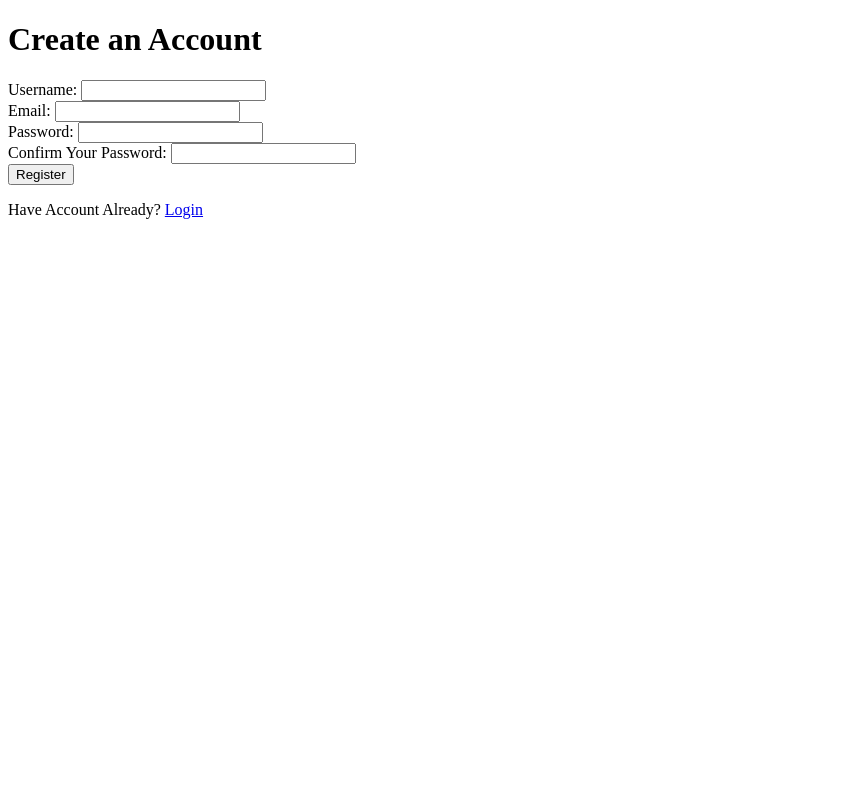
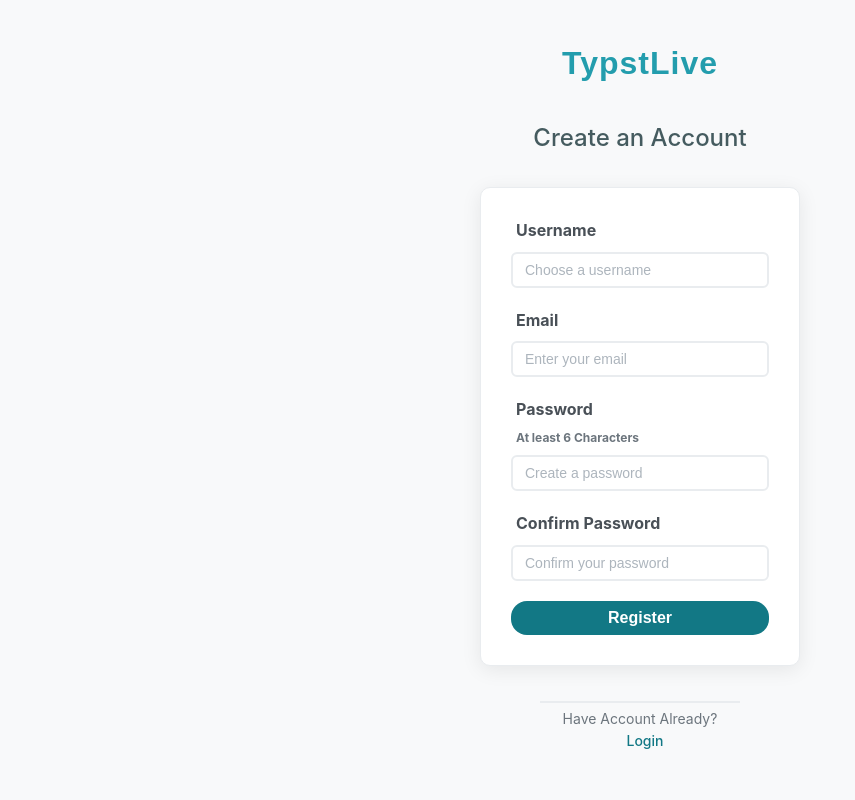
Before and after one commit to right-or-not/TypstLive, a Flask app: page /auth/register in a window 1280 px wide. Shown: the whole page, without its empty margins (0-855 px from the left). Run offline with Flask 3, Linux system fonts and the light colour scheme; parts of the project's set-up code (start-up, migrations or seed data) failed here and were passed over.

Commit message:
add templates/auth/base.html and finish HTML files login & register

```diff
--- /dev/null
+++ b/app/static/css/auth.css
@@ -0,0 +1,275 @@
+/* app/static/css/auth.css */
+
+/* global style init */
+* {
+    margin: 0;
+    padding: 0;
+    box-sizing: border-box;
+}
+
+/* body of auth */
+body {
+    font-family: -apple-system, BlinkMacSystemFont, 'Segoe UI', Roboto, 'Helvetica Neue', Arial, sans-serif;
+    line-height: 1.6;
+    color: #333;
+    background-color: #f8f9fa;
+    padding: 20px;
+    min-height: 100vh;
+    display: flex;
+    flex-direction: column;
+    align-items: center;
+    justify-content: center;
+}
+
+/* auth container */
+.auth-container {
+    width: 100%;
+    max-width: 400px;
+    margin: 0 auto;
+}
+
+/* header */
+.auth-header {
+    text-align: center;
+    margin-bottom: 30px;
+}
+
+.auth-logo {
+    margin: 10px auto;
+    font-size: 32px;
+    font-weight: 900;
+    font-family: sans-serif;
+    color: #239DAD;
+    letter-spacing: 1px;
+}
+
+.auth-title {
+    margin: 30px auto;
+    font-size: 24px;
+    color: #324b4f;
+    font-weight: 500;
+    opacity: 0.9;
+}
+
+/* body: form */
+.auth-form-box {
+    background: white;
+    border-radius: 10px;
+    padding: 30px;
+    box-shadow: 0 4px 20px rgba(0, 0, 0, 0.08);
+    border: 1px solid #e9ecef;
+    margin: 0 auto;
+    max-width: 320px;
+}
+
+/* form groups style */
+.form-group {
+    margin-bottom: 20px;
+}
+
+.form-group label {
+    display: block;
+    margin-left: 5px;
+    margin-bottom: 8px;
+    font-weight: bold;
+    color: #495057;
+    font-size: 16px;
+}
+
+.form-control {
+    width: 100%;
+    padding: 8px 12px;
+    border: 2px solid #e9ecef;
+    border-radius: 6px;
+    font-size: 14px;
+    transition: all 0.3s ease;
+    background-color: #fff;
+}
+
+.form-control:focus {
+    outline: none;
+    border-color: #3498db;
+    box-shadow: 0 0 0 3px rgba(52, 152, 219, 0.1);
+}
+
+.form-control::placeholder {
+    color: #adb5bd;
+}
+
+/* check box */
+.checkbox-group {
+    display: flex;
+    align-items: center;
+    justify-content: center;
+    margin: 30px 0 20px;
+}
+
+
+.checkbox-group input[type="checkbox"] {
+    margin-right: 10px;
+    width: 18px;
+    height: 18px;
+    cursor: pointer;
+}
+
+.checkbox-group label {
+    margin: 0;
+    font-size: medium;
+    font-weight: bold;
+    cursor: pointer;
+    color: #495057;
+}
+
+/* button */
+.btn {
+    width: 100%;
+    padding: 8px;
+    border: none;
+    border-radius: 16px;
+    font-size: 16px;
+    font-weight: 600;
+    cursor: pointer;
+    transition: all 0.3s ease;
+    text-align: center;
+    display: block;
+}
+
+.btn-login {
+    background-color: #127885;
+    color: white;
+}
+
+.btn-login:hover {
+    background-color: #127885;
+    transform: translateY(-1px);
+    box-shadow: 0 4px 12px rgba(52, 152, 219, 0.2);
+}
+
+.btn-register {
+    background-color: #127885;
+    color: white;
+}
+
+.btn-register:hover {
+    background-color: #127885;
+    transform: translateY(-1px);
+    box-shadow: 0 4px 12px rgba(46, 204, 113, 0.2);
+}
+
+.btn:active {
+    transform: translateY(0);
+}
+
+/* footer: link */
+.auth-footer {
+    text-align: center;
+    margin: 35px 25% 0px;
+    padding-top: 5px;
+    border-top: 2px solid #e9ecef;
+    color: #6c757d;
+    font-size: 14px;
+}
+
+.auth-footer a {
+    padding-left: 10px;
+    font-weight: 500;
+    color: #127885;
+    text-decoration: none;
+    transition: color 0.2s;
+}
+
+.auth-footer a:hover {
+    color: #127885;
+    text-decoration: underline;
+}
+
+/* Flash info style */
+.flash-messages {
+    margin-top: 20px;
+}
+
+.alert {
+    padding: 12px 15px;
+    margin-bottom: 15px;
+    border-radius: 6px;
+    font-size: 14px;
+    border: 1px solid transparent;
+}
+
+.alert-success {
+    background-color: #d4edda;
+    color: #155724;
+    border-color: #c3e6cb;
+}
+
+.alert-danger {
+    background-color: #f8d7da;
+    color: #721c24;
+    border-color: #f5c6cb;
+}
+
+.alert-warning {
+    background-color: #fff3cd;
+    color: #856404;
+    border-color: #ffeeba;
+}
+
+.alert-info {
+    background-color: #d1ecf1;
+    color: #0c5460;
+    border-color: #bee5eb;
+}
+
+/* 响应式设计 */
+@media (max-width: 480px) {
+    body {
+        padding: 15px;
+    }
+
+    .auth-form-box {
+        padding: 20px;
+    }
+
+    .auth-logo {
+        font-size: 28px;
+    }
+
+    .auth-title {
+        font-size: 18px;
+    }
+}
+
+/* password style */
+.password-hint {
+    font-size: 12px;
+    color: #6c757d;
+    margin-top: 5px;
+    display: block;
+}
+
+/* loading style */
+.btn.loading {
+    position: relative;
+    color: transparent;
+}
+
+.btn.loading::after {
+    content: '';
+    position: absolute;
+    top: 50%;
+    left: 50%;
+    width: 20px;
+    height: 20px;
+    margin-top: -10px;
+    margin-left: -10px;
+    border: 2px solid rgba(255, 255, 255, 0.3);
+    border-top-color: white;
+    border-radius: 50%;
+    animation: spin 0.8s linear infinite;
+}
+
+@keyframes spin {
+    to {
+        transform: rotate(360deg);
+    }
+}
--- /dev/null
+++ b/app/templates/auth/base.html
@@ -0,0 +1,45 @@
+<!DOCTYPE html>
+<html lang="zh-CN">
+<head>
+    <meta charset="UTF-8">
+    <meta name="viewport" content="width=device-width, initial-scale=1.0">
+    <title>TypstLive - {% block title %}{% endblock %}</title>
+    <!-- link css file -->
+    <link rel="stylesheet" href="{{ url_for('static', filename='css/auth.css') }}">
+    {% block extra_css %}{% endblock %}
+</head>
+<body>
+    <div class="auth-container">
+        <!-- header -->
+        <div class="auth-header">
+            <div class="auth-logo">TypstLive</div>
+            <div class="auth-title">
+                {% block header %}{% endblock %}
+            </div>
+        </div>
+
+        <!-- body: form -->
+        <div class="auth-form-box">
+            {% block form %}{% endblock %}
+        </div>
+
+        <!-- footer: link -->
+        <div class="auth-footer">
+            {% block link %}{% endblock %}
+        </div>
+
+        <!-- Flash info -->
+        <div class="flash-messages">
+            {% with messages = get_flashed_messages(with_categories=true) %}
+                {% if messages %}
+                    {% for category, message in messages %}
+                        <div class="alert alert-{{ category }}">{{ message }}</div>
+                    {% endfor %}
+                {% endif %}
+            {% endwith %}
+        </div>
+    </div>
+
+    {% block extra_js %}{% endblock %}
+</body>
+</html>
--- a/app/templates/auth/register.html
+++ b/app/templates/auth/register.html
@@ -1,50 +1,42 @@
-<!DOCTYPE html>
-<html lang="zh-CN">
-<head>
-    <meta charset="UTF-8">
-    <meta name="viewport" content="width=device-width, initial-scale=1.0">
-    <title>TypstLive - Register</title>
-</head>
-<body>
-    <h1>Create an Account</h1>
+{% extends "auth/base.html" %}
 
+{% block title %}Register{% endblock %}
+
+{% block header %}Create an Account{% endblock %}
+
+{% block form %}
     <form method="POST" action="{{ url_for('auth.register') }}">
-        <div>
-            <label for="username">Username: </label>
-            <input type="text" id="username" name="username" required>
+        <div class="form-group">
+            <label for="username">Username</label>
+            <input type="text" id="username" name="username" class="form-control" required
+                   placeholder="Choose a username">
         </div>
 
-        <div>
-            <label for="email">Email: </label>
-            <input type="email" id="email" name="email" required>
+        <div class="form-group">
+            <label for="email">Email</label>
+            <input type="email" id="email" name="email" class="form-control" required
+                   placeholder="Enter your email">
         </div>
 
-        <div>
-            <label for="password">Password: </label>
-            <input type="password" id="password" name="password" required>
+        <div class="form-group">
+            <label for="password">
+                Password
+                <small class="password-hint">At least 6 Characters</small>
+            </label>
+            <input type="password" id="password" name="password" class="form-control" required
+                   placeholder="Create a password">
         </div>
 
-        <div>
-            <label for="confirm_password">Confirm Your Password: </label>
-            <input type="password" id="confirm_password" name="confirm_password" required>
+        <div class="form-group">
+            <label for="confirm_password">Confirm Password</label>
+            <input type="password" id="confirm_password" name="confirm_password" class="form-control" required
+                   placeholder="Confirm your password">
         </div>
 
-        <div>
-            <button type="submit">Register</button>
-        </div>
+        <button type="submit" class="btn btn-register">Register</button>
     </form>
+{% endblock %}
 
+{% block link %}
     <p>Have Account Already? <a href="{{ url_for('auth.login') }}">Login</a></p>
-
-    <!-- show Flash info -->
-    {% with messages = get_flashed_messages(with_categories=true) %}
-        {% if messages %}
-            <div>
-                {% for category, message in messages %}
-                    <p>{{ message }}</p>
-                {% endfor %}
-            </div>
-        {% endif %}
-    {% endwith %}
-</body>
-</html>
+{% endblock %}
```
Also changed, not shown: app/templates/auth/login.html (+21 -35 lines).
